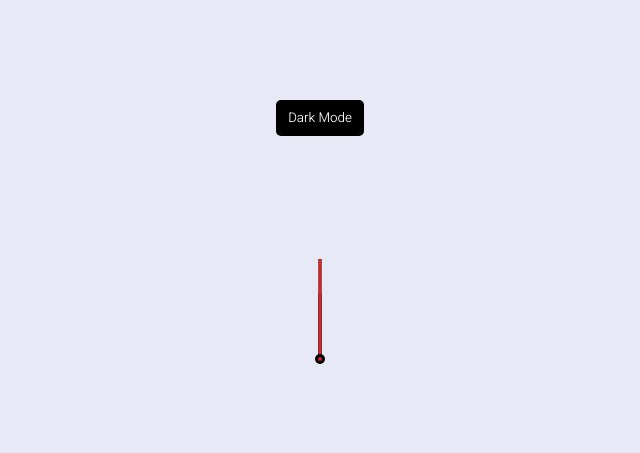
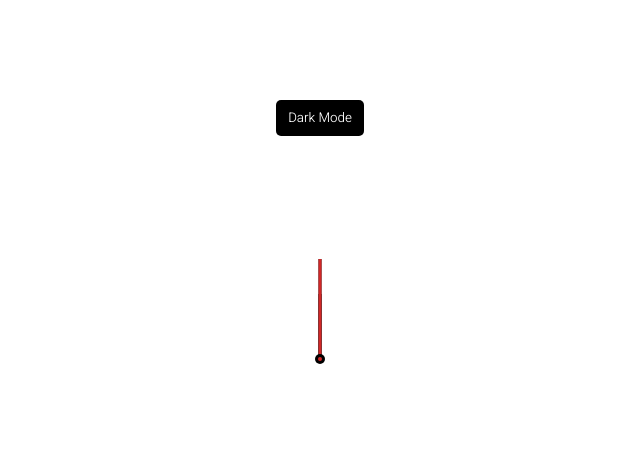
Before and after one commit to Prof758/theme-clock, a plain HTML site: page index.html in a window 1280 px wide. Shown: the top 453 px of the page, without its empty margins (320-960 px from the left). Drawn offline with Linux system fonts and the light colour scheme.

Commit message:
found and fix bug with dark mode

```diff
--- a/style.css
+++ b/style.css
@@ -32,7 +32,6 @@ body {
   justify-content: center;
   height: 100vh;
   overflow: hidden;
-  background-color: #e7eaf6;
 }
 
 .toggle {
```
